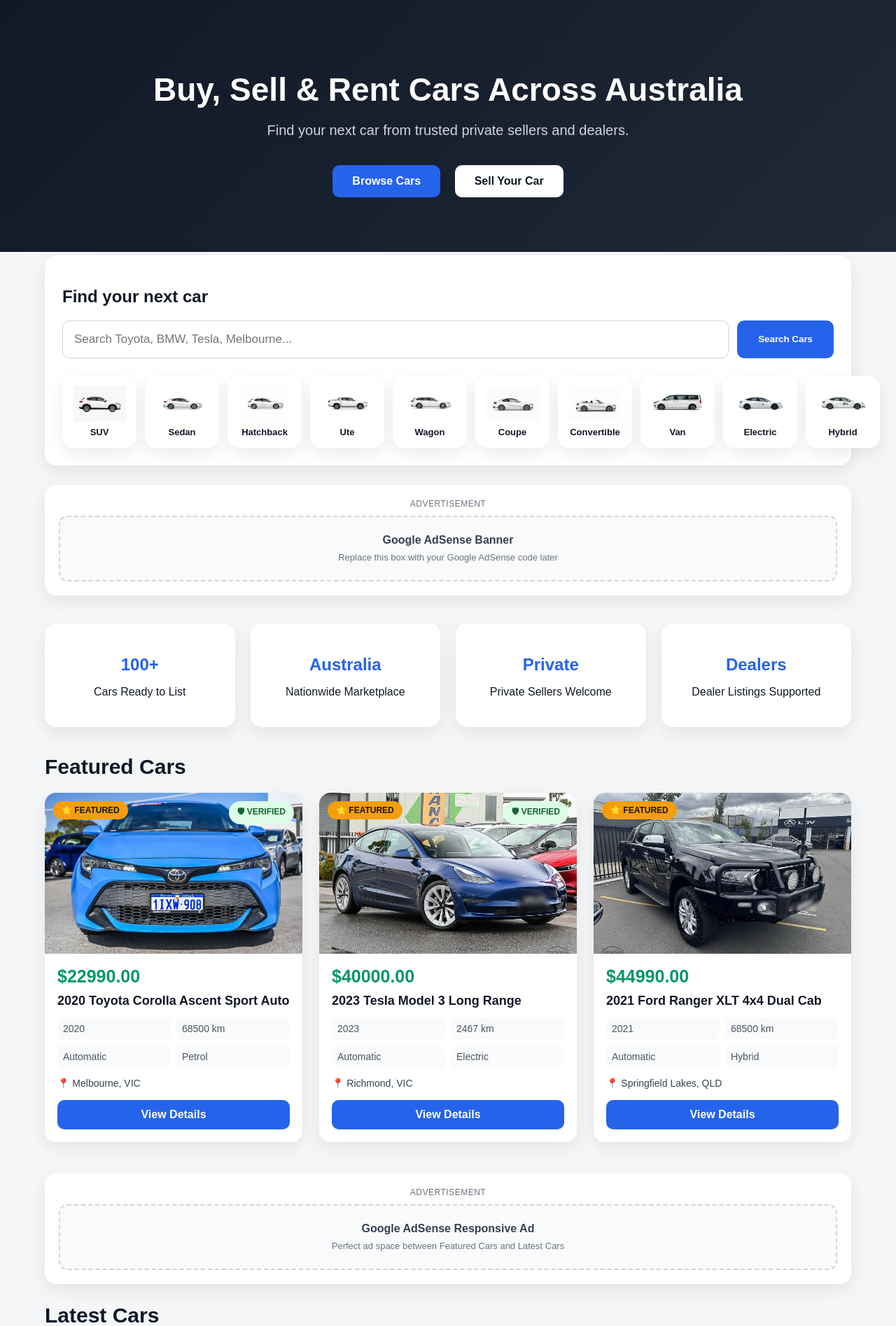
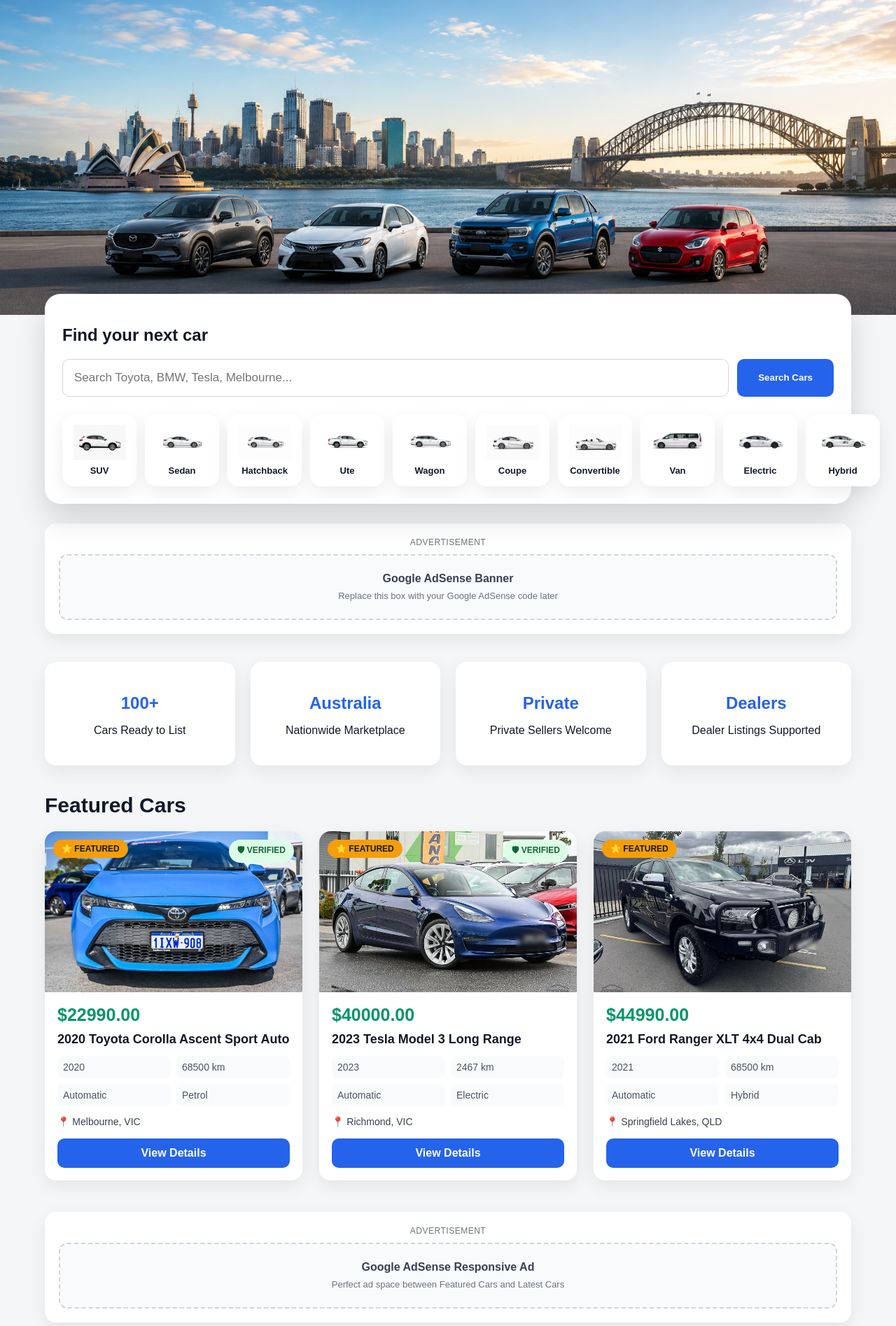
Before and after one commit to shashif/mycarmarket, a Django app: page / in a window 1280 px wide. Shown: the part 64-1959 px from the top of the page at 70% size. Run offline with Django 5.2, Linux system fonts and the light colour scheme; data comes from the database, SQL or seed files in the repository; both versions use the stored data as it was after the commit.

Commit message:
MyCarMarket v0.6.6 Marketplace Hero Banner

```diff
--- a/core/templates/core/home.html
+++ b/core/templates/core/home.html
@@ -13,24 +13,18 @@ Note: Vehicle Type Buttons Moved Inside Search Box
     <title>MyCarMarket Australia - Buy, Sell & Rent Cars</title>
 
     <link rel="stylesheet" href="{% static 'css/style.css' %}">
-    <link rel="stylesheet" href="{% static 'css/home.css' %}?v=67">
+    <link rel="stylesheet" href="{% static 'css/home.css' %}?v=68">
 </head>
 
 <body>
 
 {% include 'includes/navbar.html' %}
 
-<div class="hero">
-    <h1>Buy, Sell & Rent Cars Across Australia</h1>
-    <p>Find your next car from trusted private sellers and dealers.</p>
-
-    <div class="hero-buttons">
-        <a href="{% url 'car_list' %}" class="primary-btn">Browse Cars</a>
-        <a href="{% url 'create_car' %}" class="secondary-btn">Sell Your Car</a>
-    </div>
+<div class="market-hero">
+    <img src="{% static 'images/hero-car.png' %}" class="market-hero-img" alt="MyCarMarket Australia">
 </div>
 
-<div class="container">
+<div class="container hero-search-container">
 
     <div class="search-box">
         <h2 class="search-title">Find your next car</h2>
--- a/static/css/home.css
+++ b/static/css/home.css
@@ -1,7 +1,103 @@
 /* ==========================================
-MyCarMarket v0.6.4
-Browse By Vehicle Type
+MyCarMarket v0.6.6
+Marketplace Hero Banner
 ========================================== */
+
+.market-hero {
+    width: 100%;
+    height: 450px;
+    overflow: hidden;
+    background: #111827;
+}
+
+.market-hero-img {
+    width: 100%;
+    height: 100%;
+    object-fit: cover;
+    display: block;
+}
+
+.hero-search-container {
+    position: relative;
+}
+
+.search-box {
+    margin-top: -70px;
+    position: relative;
+    z-index: 10;
+}
+
+@media (max-width: 768px) {
+
+    .market-hero {
+        height: 280px;
+    }
+
+    .search-box {
+        margin-top: -35px;
+    }
+
+}
+
+.hero-with-image {
+    display: grid;
+    grid-template-columns: 1.1fr 0.9fr;
+    align-items: center;
+    gap: 40px;
+    padding: 70px 8%;
+    text-align: left;
+    min-height: 460px;
+}
+
+.hero-content h1 {
+    font-size: 56px;
+    line-height: 1.1;
+    margin-bottom: 22px;
+}
+
+.hero-content p {
+    font-size: 22px;
+    color: #d1d5db;
+    margin-bottom: 35px;
+}
+
+.hero-photo {
+    display: flex;
+    justify-content: center;
+    align-items: center;
+}
+
+.hero-photo img {
+    width: 100%;
+    max-width: 620px;
+    max-height: 360px;
+    object-fit: contain;
+    filter: drop-shadow(0 25px 35px rgba(0, 0, 0, 0.35));
+}
+
+@media (max-width: 900px) {
+    .hero-with-image {
+        grid-template-columns: 1fr;
+        text-align: center;
+        padding: 55px 6%;
+    }
+
+    .hero-content h1 {
+        font-size: 40px;
+    }
+
+    .hero-content p {
+        font-size: 18px;
+    }
+
+    .hero-buttons {
+        justify-content: center;
+    }
+
+    .hero-photo img {
+        max-height: 280px;
+    }
+}
 
 .type-img {
     width: 90px;
@@ -108,10 +204,12 @@ Browse By Vehicle Type
 
 .search-box {
     padding: 25px;
-    border-radius: 16px;
-    margin-top: -35px;
+    border-radius: 22px;
+    margin-top: -70px;
     position: relative;
-    z-index: 2;
+    z-index: 10;
+    background: white;
+    box-shadow: 0 20px 45px rgba(0,0,0,0.15);
 }
 
 .search-form {
```
Also changed, not shown: db.sqlite3, static/images/hero-car.png (added), 1 other file.
